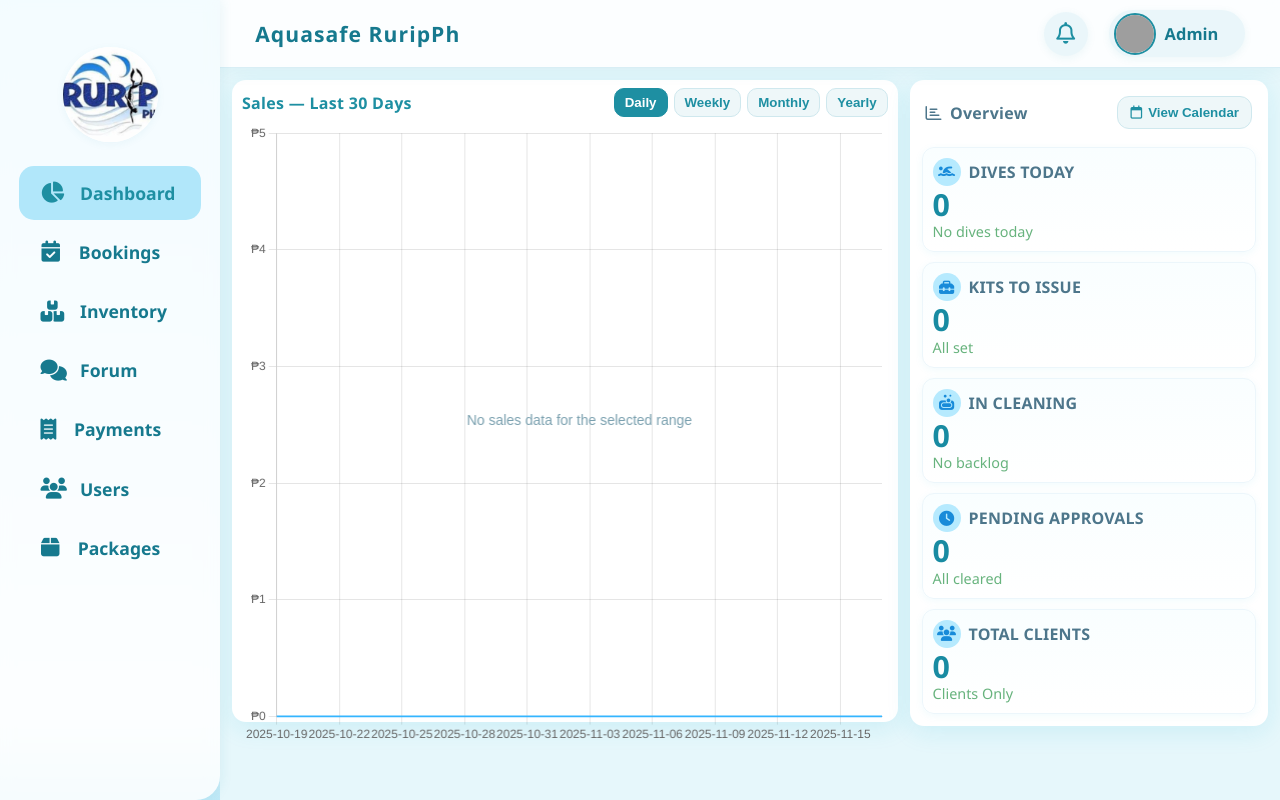
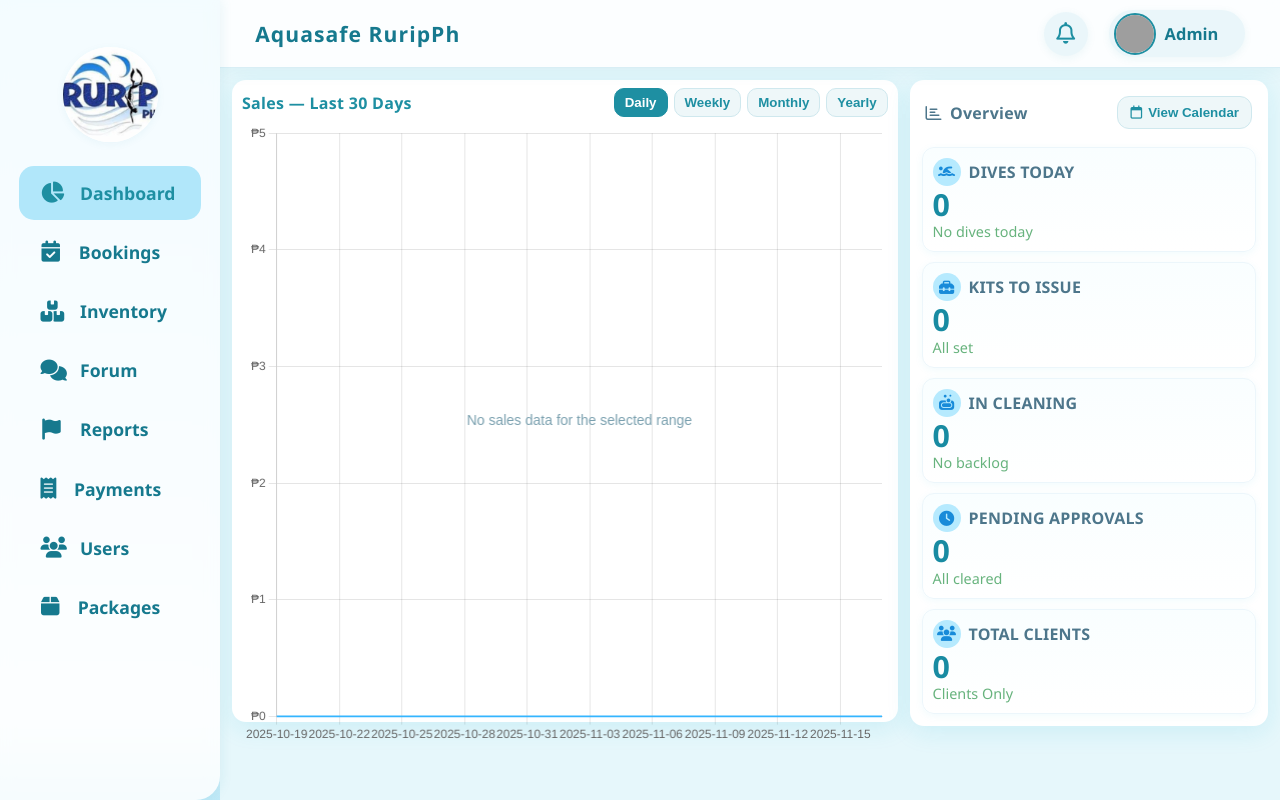
Before and after one commit to bermejoFlorence/Aquasafe-Freediving-RuripPh-Management-System, a PHP site: page /admin/index.php in a window 1280 px wide. Run offline with PHP 8.4, Linux system fonts and the light colour scheme; the visitor is signed in with stand-in values (Sample User, id 1); data that the repository does not hold is empty; some libraries are stand-ins or nearby versions; grey boxes are pictures that could not be loaded.

Commit message:
adding reports

```diff
--- a/admin/includes/sidebar.php
+++ b/admin/includes/sidebar.php
@@ -1,7 +1,7 @@
 <!-- includes/sidebar.php -->
 <nav class="sidebar" id="sidebar">
     <div class="logo-area">
-        <img src="../uploads/logo.jpeg" alt="Logo" class="sidebar-logo">
+        <img src="/diving/uploads/logo.jpeg" alt="Logo" class="sidebar-logo">
     </div>
     <div class="sidebar-nav">
         <a href="index.php" class="<?php echo ($page == 'dashboard') ? 'active' : ''; ?>">
@@ -17,17 +17,23 @@
             <i class="fa-solid fa-comments"></i> Forum
         </a>
 
+        <!-- NEW: Reports (moderation) -->
+        <a href="reports.php" class="<?php echo ($page == 'reports') ? 'active' : ''; ?>">
+            <i class="fa-solid fa-flag"></i> Reports
+            <!-- optional badge container -->
+            <span id="reports-badge" style="display:none"
+                  class="badge-dot" title="Open reports"></span>
+        </a>
+
         <a href="payments.php" class="<?php echo ($page == 'payments') ? 'active' : ''; ?>">
             <i class="fa-solid fa-receipt"></i> Payments
         </a>
-
         <a href="users.php" class="<?php echo ($page == 'users') ? 'active' : ''; ?>">
             <i class="fa-solid fa-users"></i> Users
         </a>
         <a href="packages.php" class="<?php echo ($page == 'packages') ? 'active' : ''; ?>">
             <i class="fa-solid fa-box"></i> Packages
         </a>
-
     </div>
 </nav>
 <div class="sidebar-overlay" id="sidebar-overlay"></div>
```
